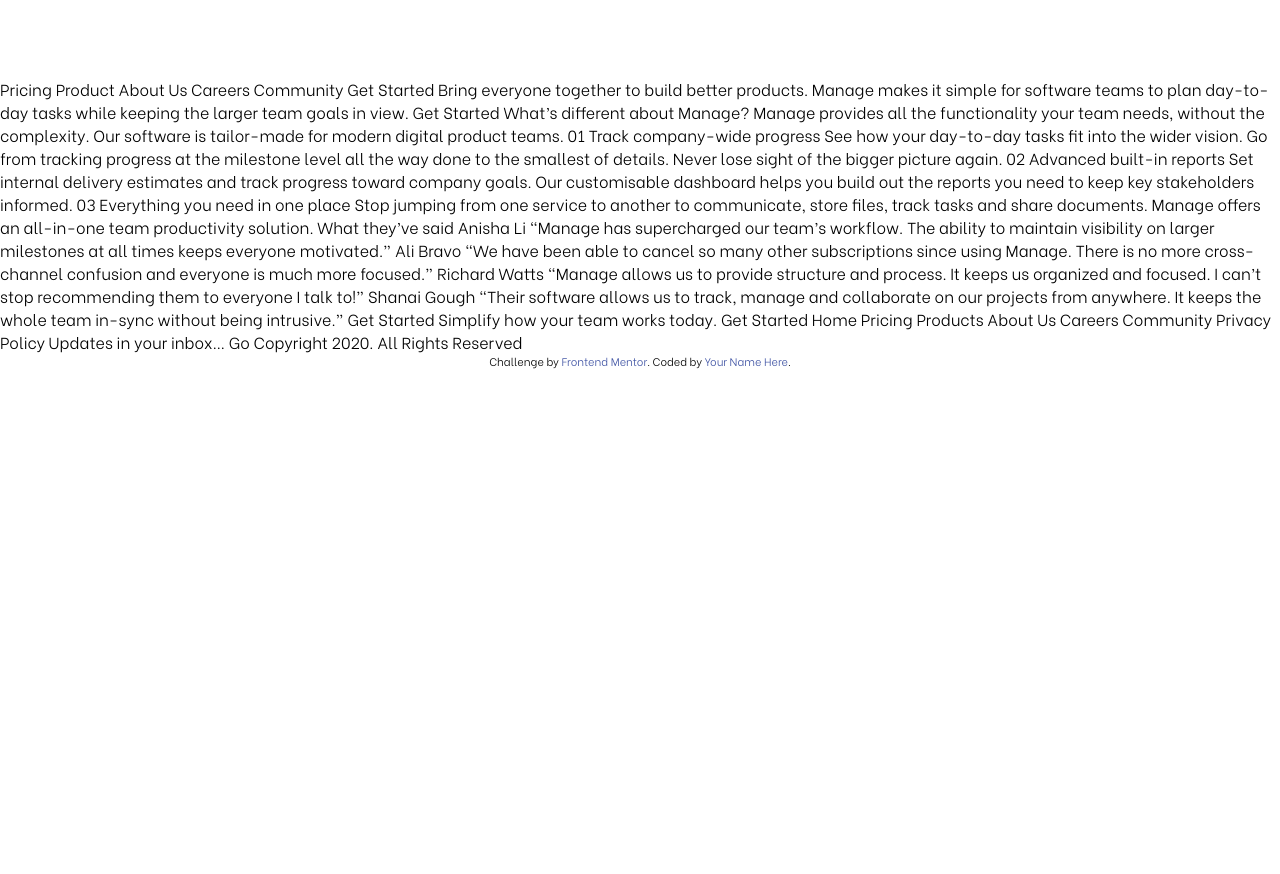
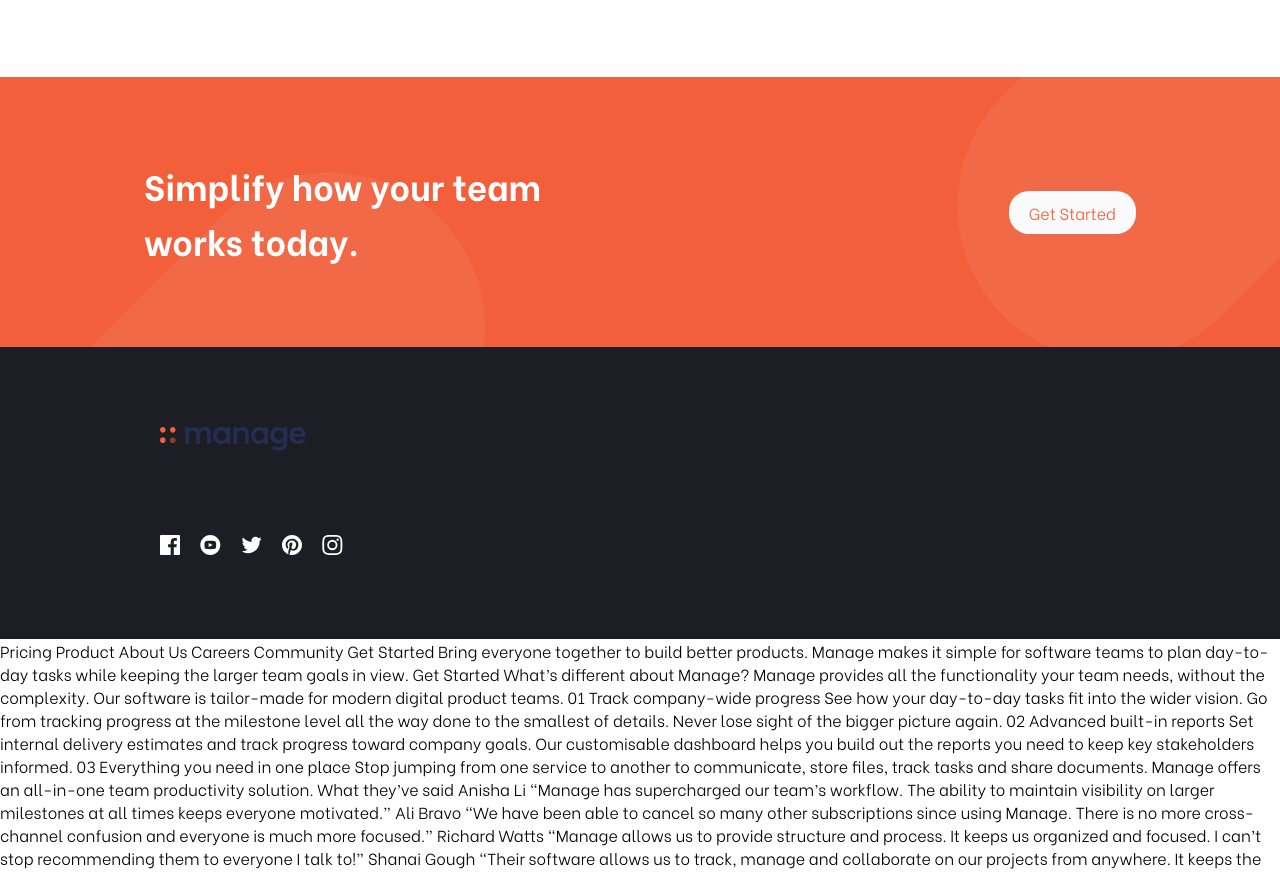
Before and after one commit to Rushclin/manage-landing-page, a plain HTML site: page index.html in a window 1280 px wide. Shown: the part 1322-2196 px from the top of the page. Before the commit the page ends 1691 px from the top, so only its background shows below. Drawn offline with Linux system fonts and the light colour scheme.

Commit message:
Work on 09 aout 2022

```diff
--- a/assets/css/style.css
+++ b/assets/css/style.css
@@ -1,5 +1,4 @@
 :root {
-
     /* COLOR */
     --bright-red: hsl(12, 88%, 59%);
     --dark-blue: hsl(228, 39%, 23%);
@@ -17,29 +16,29 @@
     --fw-700: 700;
 
     /* FONT FAMILY */
-    --ff-be-vietnam-pro-regular: 'Be Vietnam Pro Regular';
-    --ff-be-vietnam-pro-light: 'Be Vietnam Pro Light';
-    --ff-be-vietnam-pro-bold: 'Be Vietnam Pro Bold'
+    --ff-be-vietnam-pro-regular: "Be Vietnam Pro Regular";
+    --ff-be-vietnam-pro-light: "Be Vietnam Pro Light";
+    --ff-be-vietnam-pro-bold: "Be Vietnam Pro Bold";
 }
 
 /* IMPoRTATION OF FONTS */
 
 /* REGULAR */
 @font-face {
-    font-family: 'Be Vietnam Pro Regular';
-    src: url('./../../assets/fonts/be-vietnam/BeVietnam-Regular.ttf');
+    font-family: "Be Vietnam Pro Regular";
+    src: url("./../../assets/fonts/be-vietnam/BeVietnam-Regular.ttf");
 }
 
 /* BOLD */
 @font-face {
-    font-family: 'Be Vietnam Pro Bold';
-    src: url('./../fonts/be-vietnam/BeVietnam-Bold.ttf');
+    font-family: "Be Vietnam Pro Bold";
+    src: url("./../fonts/be-vietnam/BeVietnam-Bold.ttf");
 }
 
 /* LIGHT */
 @font-face {
-    font-family: 'Be Vietnam Pro Light';
-    src: url('./../../assets/fonts/be-vietnam/BeVietnam-Light.ttf');
+    font-family: "Be Vietnam Pro Light";
+    src: url("./../../assets/fonts/be-vietnam/BeVietnam-Light.ttf");
 }
 
 * {
@@ -64,12 +63,12 @@ li {
 
 .btn {
     padding: 10px 20px;
-    transition: 0.3s ease-in-out
+    transition: 0.3s ease-in-out;
 }
 
 .btn:hover {
     box-shadow: 1px 1px 5px var(--bright-red);
-    transition: 0.3s ease-in-out
+    transition: 0.3s ease-in-out;
 }
 
 .btn-primary {
@@ -131,7 +130,7 @@ li {
 }
 
 .subtitle {
-    color: var(--dark-grayish-blue)
+    color: var(--dark-grayish-blue);
 }
 
 /* DESIGN FOR DESKTOP NOW */
@@ -142,7 +141,7 @@ li {
 /* NAVBAR DESIGN */
 .header {
     width: 100%;
-    background-image: url('./../../images/bg-tablet-pattern.svg');
+    background-image: url("./../../images/bg-tablet-pattern.svg");
     height: auto;
     background-repeat: no-repeat;
     background-position: right;
@@ -154,11 +153,11 @@ li {
 
 .navbar-list-item {
     padding-inline: 20px;
-    color: var(--dark-blue)
+    color: var(--dark-blue);
 }
 
 .navbar-list-item:hover {
-    color: var(--dark-grayish-blue)
+    color: var(--dark-grayish-blue);
 }
 
 .navbar {
@@ -224,12 +223,55 @@ li {
     font-family: var(--ff-be-vietnam-pro-bold);
     font-size: 20px;
     padding: 0 0 10px 0;
-    color: var(--dark-blue)
+    color: var(--dark-blue);
 }
 
 .card-subtitle {
     color: var(--dark-grayish-blue);
     font-size: 12px;
+}
+
+/* SECTION 3 DESIGN */
+.section-3 {
+    background-color: var(--bright-red);
+    padding: 10vh 0;
+    background-image: url("./../../images/bg-simplify-section-desktop.svg");
+}
+
+.section-3 .container .row .col-6:nth-child(2) {
+    display: flex;
+    justify-content: flex-end;
+    align-items: center;
+}
+
+.color-white {
+    color: white;
+}
+
+.section-3 .color-white {
+    font-size: 35px;
+}
+
+.bg-white {
+    background: var(--very-light-gray);
+    color: var(--bright-red);
+}
+
+.footer {
+    padding: 10vh 0;
+    background-color: var(--very-dark-blue);
+}
+
+.list-social {
+    display: flex;
+}
+
+.list-social-item {
+    margin-right: 20px;
+}
+
+.list-social-item a:hover {
+    color: red;
 }
 
 /* MOBILE DESIGN */
@@ -259,7 +301,7 @@ li {
     }
 
     .mobile-none {
-        display: none
+        display: none;
     }
 
     /* NAVBAR DESIGN */
@@ -273,15 +315,15 @@ li {
         width: 90%;
         background-color: var(--very-light-gray);
         border-radius: 20px;
-        padding: 5vh 0
+        padding: 5vh 0;
     }
 
     .navbar-list.active {
-        left: 5%
+        left: 5%;
     }
 
     .navbar-list-item {
-        padding: 10px 0
+        padding: 10px 0;
     }
 
     /* HAMBURGER DESIGN */
@@ -295,11 +337,11 @@ li {
     }
 
     .hamburger.active .bar:nth-child(1) {
-        transform: translateY(8px) rotate(45deg)
+        transform: translateY(8px) rotate(45deg);
     }
 
     .hamburger.active .bar:nth-child(3) {
-        transform: translateY(-8px) rotate(-45deg)
+        transform: translateY(-8px) rotate(-45deg);
     }
 
     /* HERO DESIGN */
@@ -319,7 +361,7 @@ li {
     }
 
     .section-1 .container .row .col-6:nth-child(2) {
-        margin-top: 2rem
+        margin-top: 2rem;
     }
 
     .card {
@@ -348,7 +390,17 @@ li {
 
     .card-subtitle {
         top: -20px;
-        position: relative
+        position: relative;
     }
 
+    .section-3 {
+        text-align: center;
+        background-image: url("./../../images/bg-simplify-section-mobile.svg");
+        background-repeat: no-repeat;
+    }
+
+    .section-3 .container .row .col-6:nth-child(2) {
+        justify-content: center;
+        padding-top: 10vh;
+    }
 }
--- a/index.html
+++ b/index.html
@@ -131,6 +131,55 @@
     </div>
   </section>
 
+  <section class="section-3">
+    <div class="container">
+      <div class="row">
+        <div class="col-6">
+          <h2 class="title color-white">
+            Simplify how your team works today.
+          </h2>
+        </div>
+        <div class="col-6">
+          <a href="" class="btn btn-primary bg-white rounded">Get Started</a>
+        </div>
+      </div>
+    </div>
+  </section>
+
+  <section class="footer">
+    <div class="container">
+      <div class="row">
+        <div class="col-6">
+          <div class="row">
+            <div class="col-6">
+              <img src="./images/logo.svg" alt="LOGO">
+              <ul class="mt-5 list-social">
+                <li class="list-social-item">
+                  <a href=""><img src="./images/icon-facebook.svg" alt=""></a>
+                </li>
+                <li class="list-social-item">
+                  <a href=""><img src="./images/icon-youtube.svg" alt=""></a>
+                </li>
+                <li class="list-social-item">
+                  <a href=""><img src="./images/icon-twitter.svg" alt=""></a>
+                </li>
+                <li class="list-social-item">
+                  <a href=""><img src="./images/icon-pinterest.svg" alt=""></a>
+                </li>
+                <li class="list-social-item">
+                  <a href=""><img src="./images/icon-instagram.svg" alt=""></a>
+                </li>
+              </ul>
+            </div>
+          </div>
+        </div>
+        <div class="col-6">
+
+        </div>
+      </div>
+    </div>
+  </section>
+
 
   Pricing
   Product
```
